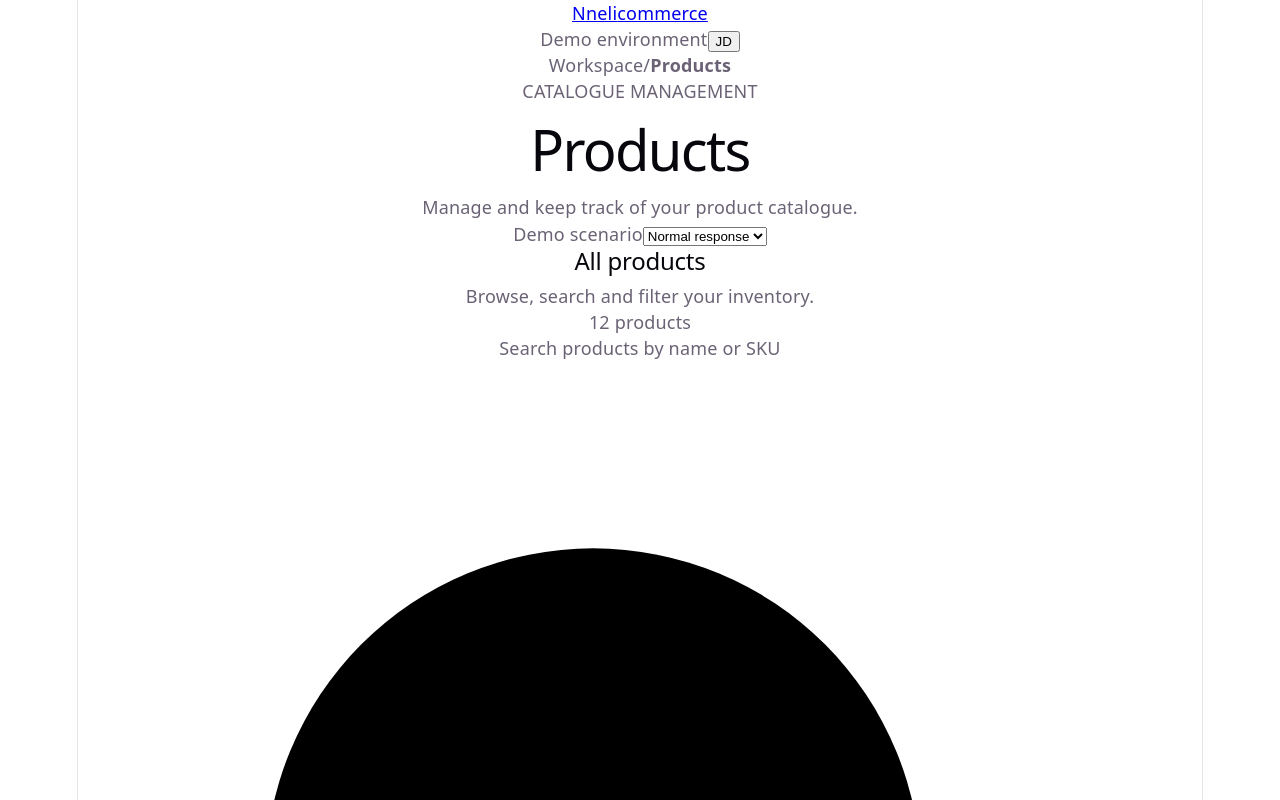
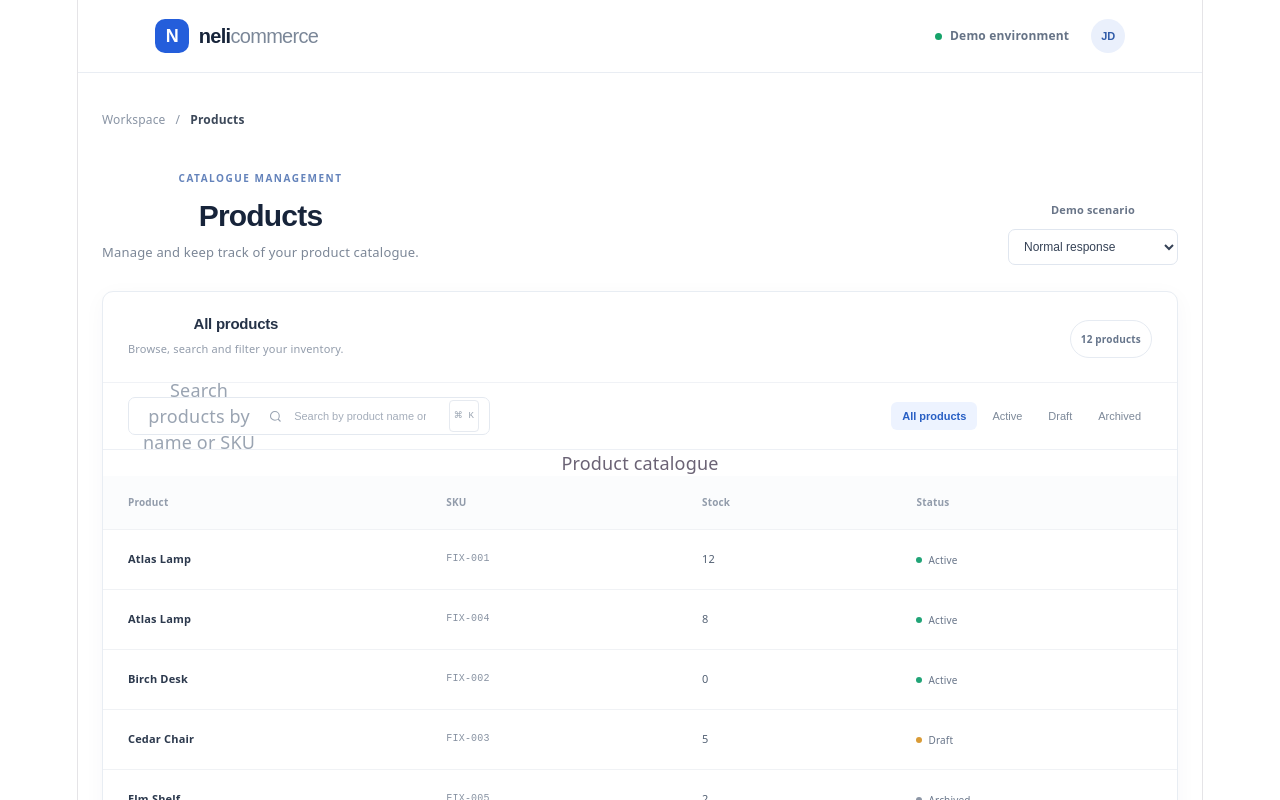
Before and after one commit to Geekyjosh/neli-catalogue, a React (Vite) app: page / in a window 1280 px wide. Shown: the top 800 px of the page. Built offline with nearby package versions, Linux system fonts and the light colour scheme.

Commit message:
Build catalogue interface and configure tests: src/App.css

```diff
--- a/src/App.css
+++ b/src/App.css
@@ -1,184 +1,79 @@
-.counter {
-  font-size: 16px;
-  padding: 5px 10px;
-  border-radius: 5px;
-  color: var(--accent);
-  background: var(--accent-bg);
-  border: 2px solid transparent;
-  transition: border-color 0.3s;
-  margin-bottom: 24px;
-
-  &:hover {
-    border-color: var(--accent-border);
-  }
-  &:focus-visible {
-    outline: 2px solid var(--accent);
-    outline-offset: 2px;
-  }
+#root { min-height: 100vh; }
+.app-shell { min-height: 100vh; }
+.topbar { height: 72px; padding: 0 clamp(22px, 6vw, 88px); background: #fff; border-bottom: 1px solid #e9edf3; display: flex; align-items: center; justify-content: space-between; }
+.brand { display: inline-flex; align-items: center; gap: 10px; color: #17243a; text-decoration: none; font: 800 20px Manrope, sans-serif; letter-spacing: -.7px; }
+.brand-mark { display: grid; place-items: center; width: 34px; height: 34px; border-radius: 10px; background: #245edb; color: white; font-size: 18px; }
+.brand-light { color: #7b8798; font-weight: 500; }
+.topbar-right { display: flex; align-items: center; gap: 22px; }
+.environment-label { display: flex; align-items: center; gap: 8px; color: #667386; font-size: 12px; font-weight: 600; }
+.environment-label span { width: 7px; height: 7px; border-radius: 50%; background: #16a36a; }
+.avatar { width: 34px; height: 34px; border: 0; border-radius: 50%; color: #315ca9; background: #eaf0fc; font-size: 11px; font-weight: 700; }
+.content { width: min(1120px, calc(100% - 48px)); margin: 0 auto; padding: 34px 0 56px; }
+.breadcrumbs { display: flex; gap: 10px; color: #8994a4; font-size: 12px; }
+.breadcrumbs strong { color: #3c4859; font-weight: 600; }
+.page-heading { display: flex; justify-content: space-between; align-items: end; gap: 24px; margin: 32px 0 26px; }
+.eyebrow { color: #6483bb; font-size: 10px; font-weight: 700; letter-spacing: 1.5px; margin: 0 0 8px; }
+h1 { margin: 0 0 6px; font: 700 30px Manrope, sans-serif; letter-spacing: -.8px; color: #17243a; }
+.subtitle { color: #7c8797; font-size: 13px; margin: 0; }
+.scenario-control { display: grid; gap: 6px; color: #697588; font-size: 11px; font-weight: 600; }
+.scenario-control select { min-width: 170px; border: 1px solid #e0e6ef; border-radius: 7px; padding: 9px 30px 9px 11px; color: #354256; background: #fff; font-size: 12px; }
+.catalogue-card { background: #fff; border: 1px solid #e8edf3; border-radius: 11px; box-shadow: 0 5px 22px rgba(30, 49, 79, .035); overflow: hidden; }
+.card-heading { display: flex; align-items: center; justify-content: space-between; padding: 23px 25px 20px; }
+.card-heading h2 { margin: 0 0 4px; color: #253247; font: 700 15px Manrope, sans-serif; }
+.card-heading p { margin: 0; color: #929cab; font-size: 11px; }
+.count-pill { border: 1px solid #e6ebf2; border-radius: 20px; padding: 5px 10px; color: #66758b; font-size: 10px; font-weight: 600; }
+.toolbar { display: flex; justify-content: space-between; align-items: center; gap: 16px; padding: 14px 25px; border-top: 1px solid #f0f2f6; border-bottom: 1px solid #edf0f5; }
+.search-field { height: 36px; width: min(340px, 100%); display: flex; align-items: center; gap: 9px; padding: 0 10px; border: 1px solid #e4e9f0; border-radius: 7px; color: #9aa4b2; }
+.search-field svg { width: 15px; height: 15px; fill: none; stroke: currentColor; stroke-width: 1.7; flex: none; }
+.search-field input { width: 100%; min-width: 0; border: 0; outline: 0; color: #354256; font-size: 11px; background: transparent; }
+.search-field input::placeholder { color: #a4adba; }
+.search-field kbd { flex: none; border: 1px solid #e6eaf0; border-radius: 4px; padding: 2px 4px; font-size: 9px; color: #9ba5b2; }
+.filter-list { display: flex; flex-wrap: wrap; gap: 4px; }
+.filter-button { border: 0; border-radius: 6px; padding: 8px 11px; background: transparent; color: #7d8999; font-size: 11px; }
+.filter-button:hover { background: #f5f7fa; }
+.filter-button.is-active { color: #285fc4; background: #edf3ff; font-weight: 700; }
+.results-area { position: relative; min-height: 250px; }
+.table-scroll { overflow-x: auto; }
+.catalogue-table { width: 100%; border-collapse: collapse; text-align: left; }
+.catalogue-table th { padding: 13px 25px; color: #929cab; background: #fbfcfd; font-size: 10px; font-weight: 600; }
+.catalogue-table td { padding: 16px 25px; border-top: 1px solid #f0f2f5; color: #536174; font-size: 11px; }
+.catalogue-table tbody tr:hover { background: #fbfcff; }
+.catalogue-table .product-name { color: #2c394d; font-weight: 600; }
+.catalogue-table .sku { color: #8792a2; font-family: ui-monospace, monospace; font-size: 10px; }
+.status { display: inline-flex; align-items: center; gap: 6px; text-transform: capitalize; color: #687589; font-size: 10px; }
+.status-dot { width: 6px; height: 6px; border-radius: 50%; background: #9ba5b4; }
+.status--active .status-dot { background: #21a477; }
+.status--draft .status-dot { background: #d99b36; }
+.status--archived .status-dot { background: #8c96a5; }
+.table-footer { display: flex; justify-content: space-between; align-items: center; gap: 16px; padding: 14px 25px; border-top: 1px solid #edf0f5; }
+.table-footer p { margin: 0; color: #929cab; font-size: 10px; }
+.table-footer strong { color: #526075; }
+.pagination { display: flex; align-items: center; gap: 12px; color: #8591a2; font-size: 10px; }
+.pagination button { width: 27px; height: 27px; border: 1px solid #e5eaf1; border-radius: 6px; background: #fff; color: #58677d; }
+.pagination button:disabled { opacity: .4; cursor: not-allowed; }
+.loading-message { position: absolute; z-index: 2; top: 12px; right: 20px; display: flex; align-items: center; gap: 7px; color: #5673a5; background: #f2f6ff; padding: 6px 9px; border-radius: 5px; font-size: 10px; }
+.spinner { width: 11px; height: 11px; border: 2px solid #c8d7f5; border-top-color: #3468c5; border-radius: 50%; animation: spin .7s linear infinite; }
+@keyframes spin { to { transform: rotate(360deg); } }
+.error-banner { margin: 16px 24px 0; display: flex; align-items: center; justify-content: space-between; gap: 16px; padding: 12px 14px; border: 1px solid #f2d8d5; border-radius: 7px; background: #fff8f7; }
+.error-banner strong { color: #9b3d36; font-size: 11px; }
+.error-banner p { margin: 3px 0 0; color: #a66b65; font-size: 10px; }
+.error-banner button, .empty-state button { border: 0; border-radius: 6px; padding: 8px 12px; background: #285fc4; color: #fff; font-size: 10px; font-weight: 600; }
+.empty-state { display: grid; justify-items: center; padding: 48px 20px; text-align: center; }
+.empty-icon { display: grid; place-items: center; width: 42px; height: 42px; border-radius: 50%; background: #f0f4fa; color: #8190a5; font-size: 25px; }
+.empty-state h3 { margin: 13px 0 5px; color: #344257; font: 700 14px Manrope, sans-serif; }
+.empty-state p { margin-bottom: 14px; color: #8994a4; font-size: 11px; }
+.page-footnote { margin: 14px 2px 0; color: #a0a9b5; font-size: 10px; }
+@media (max-width: 760px) {
+  .topbar { height: 62px; padding: 0 18px; }
+  .content { width: min(100% - 28px, 1120px); padding-top: 24px; }
+  .page-heading { align-items: start; flex-direction: column; margin: 25px 0 18px; }
+  .scenario-control, .scenario-control select { width: 100%; }
+  .toolbar { align-items: stretch; flex-direction: column; padding: 13px 15px; }
+  .search-field { width: 100%; }
+  .filter-list { gap: 2px; }
+  .filter-button { padding: 8px 9px; }
+  .card-heading { padding: 18px 15px; }
+  .catalogue-table th, .catalogue-table td { padding: 13px 15px; white-space: nowrap; }
+  .table-footer { align-items: flex-start; flex-direction: column; padding: 13px 15px; }
+  .error-banner { margin: 12px 14px 0; align-items: flex-start; }
 }
-
-.hero {
-  position: relative;
-
-  .base,
-  .framework,
-  .vite {
-    inset-inline: 0;
-    margin: 0 auto;
-  }
-
-  .base {
-    width: 170px;
-    position: relative;
-    z-index: 0;
-  }
-
-  .framework,
-  .vite {
-    position: absolute;
-  }
-
-  .framework {
-    z-index: 1;
-    top: 34px;
-    height: 28px;
-    transform: perspective(2000px) rotateZ(300deg) rotateX(44deg) rotateY(39deg)
-      scale(1.4);
-  }
-
-  .vite {
-    z-index: 0;
-    top: 107px;
-    height: 26px;
-    width: auto;
-    transform: perspective(2000px) rotateZ(300deg) rotateX(40deg) rotateY(39deg)
-      scale(0.8);
-  }
-}
-
-#center {
-  display: flex;
-  flex-direction: column;
-  gap: 25px;
-  place-content: center;
-  place-items: center;
-  flex-grow: 1;
-
-  @media (max-width: 1024px) {
-    padding: 32px 20px 24px;
-    gap: 18px;
-  }
-}
-
-#next-steps {
-  display: flex;
-  border-top: 1px solid var(--border);
-  text-align: left;
-
-  & > div {
-    flex: 1 1 0;
-    padding: 32px;
-    @media (max-width: 1024px) {
-      padding: 24px 20px;
-    }
-  }
-
-  .icon {
-    margin-bottom: 16px;
-    width: 22px;
-    height: 22px;
-  }
-
-  @media (max-width: 1024px) {
-    flex-direction: column;
-    text-align: center;
-  }
-}
-
-#docs {
-  border-right: 1px solid var(--border);
-
-  @media (max-width: 1024px) {
-    border-right: none;
-    border-bottom: 1px solid var(--border);
-  }
-}
-
-#next-steps ul {
-  list-style: none;
-  padding: 0;
-  display: flex;
-  gap: 8px;
-  margin: 32px 0 0;
-
-  .logo {
-    height: 18px;
-  }
-
-  a {
-    color: var(--text-h);
-    font-size: 16px;
-    border-radius: 6px;
-    background: var(--social-bg);
-    display: flex;
-    padding: 6px 12px;
-    align-items: center;
-    gap: 8px;
-    text-decoration: none;
-    transition: box-shadow 0.3s;
-
-    &:hover {
-      box-shadow: var(--shadow);
-    }
-    .button-icon {
-      height: 18px;
-      width: 18px;
-    }
-  }
-
-  @media (max-width: 1024px) {
-    margin-top: 20px;
-    flex-wrap: wrap;
-    justify-content: center;
-
-    li {
-      flex: 1 1 calc(50% - 8px);
-    }
-
-    a {
-      width: 100%;
-      justify-content: center;
-      box-sizing: border-box;
-    }
-  }
-}
-
-#spacer {
-  height: 88px;
-  border-top: 1px solid var(--border);
-  @media (max-width: 1024px) {
-    height: 48px;
-  }
-}
-
-.ticks {
-  position: relative;
-  width: 100%;
-
-  &::before,
-  &::after {
-    content: '';
-    position: absolute;
-    top: -4.5px;
-    border: 5px solid transparent;
-  }
-
-  &::before {
-    left: 0;
-    border-left-color: var(--border);
-  }
-  &::after {
-    right: 0;
-    border-right-color: var(--border);
-  }
-}
```
